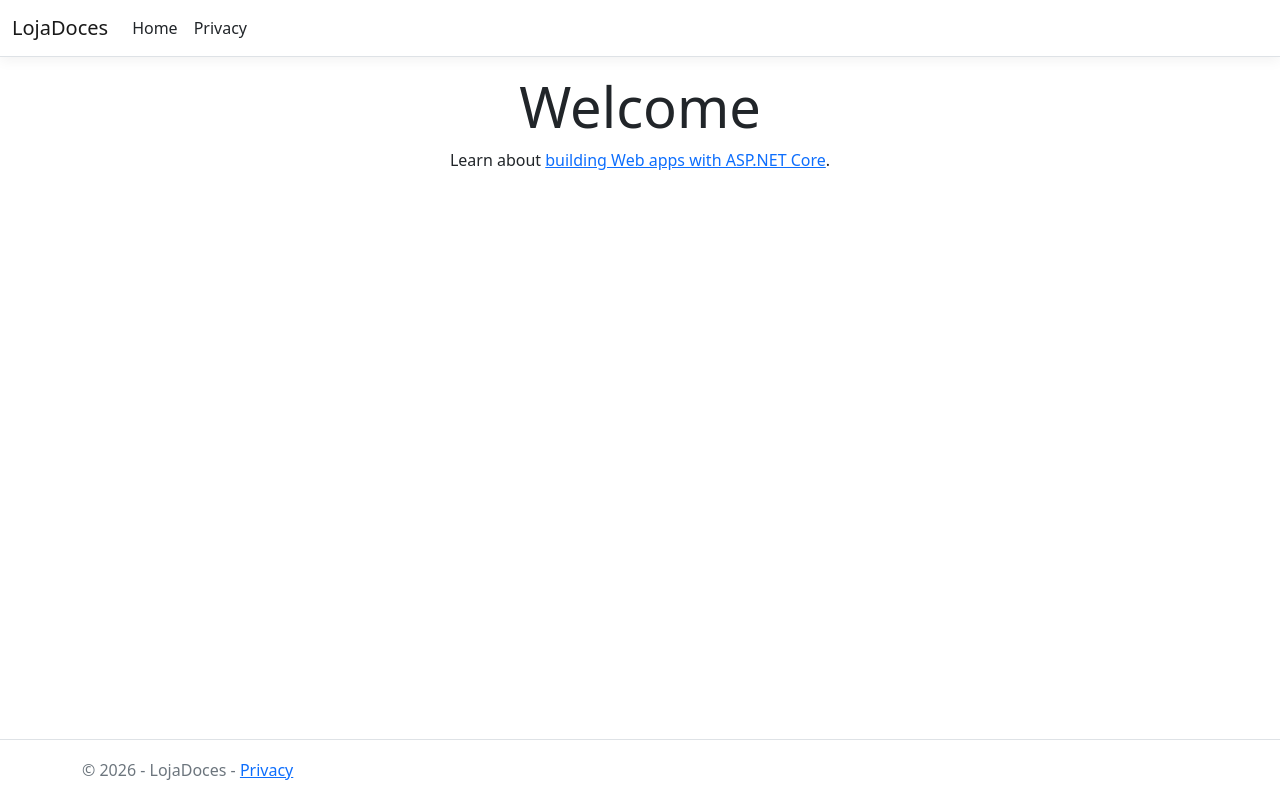
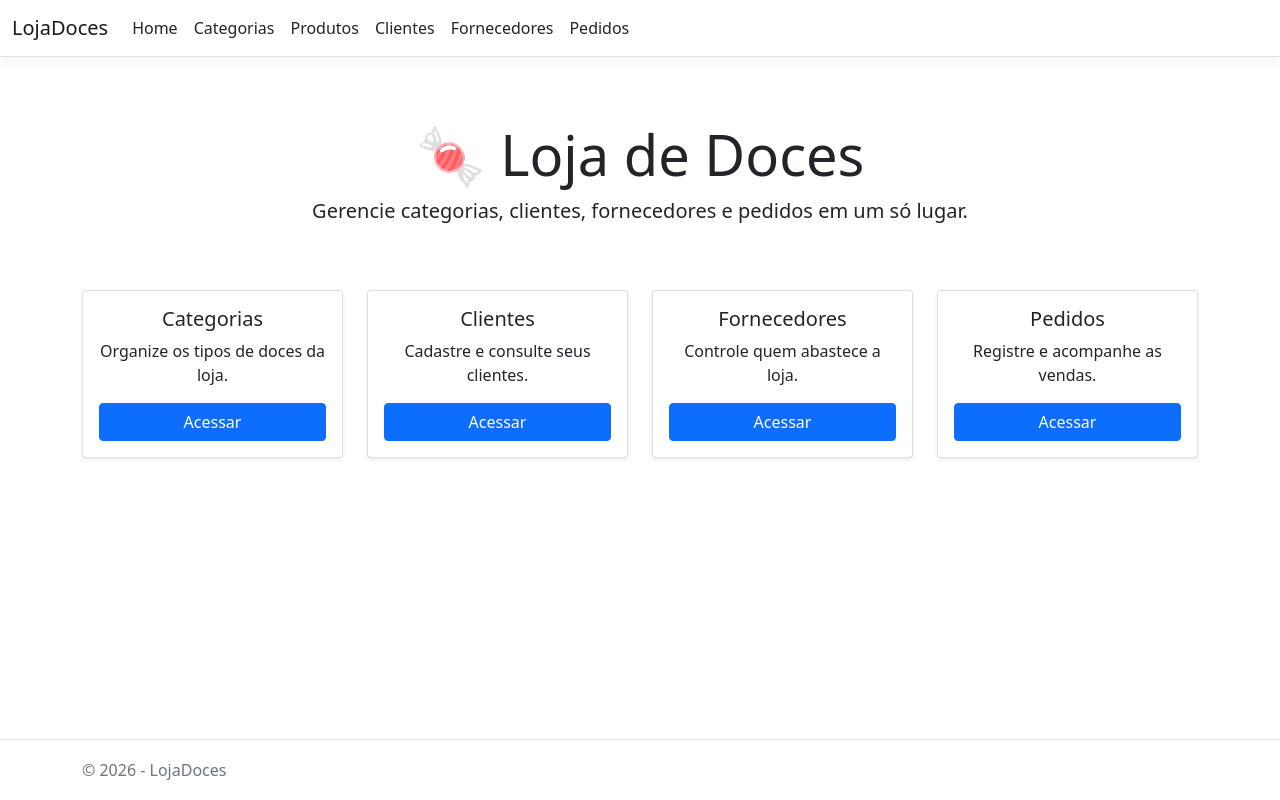
Before and after one commit to IsaSilvB007/sistema-loja-doces-poo, an ASP.NET Core app: page / in a window 1280 px wide. Run offline with ASP.NET Core 8, Linux system fonts and the light colour scheme; style sheets or scripts are compiled from the project's sources; some libraries are stand-ins or nearby versions.

Commit message:
fix: corrige cards da home e adiciona link de produtos no layout

```diff
--- a/LojaDoces/Views/Home/Index.cshtml
+++ b/LojaDoces/Views/Home/Index.cshtml
@@ -1,8 +1,58 @@
 @{
-    ViewData["Title"] = "Home Page";
+    ViewData["Title"] = "Loja de Doces";
 }
 
-<div class="text-center">
-    <h1 class="display-4">Welcome</h1>
-    <p>Learn about <a href="https://learn.microsoft.com/aspnet/core">building Web apps with ASP.NET Core</a>.</p>
+<div class="text-center py-5">
+    <h1 class="display-4">🍬 Loja de Doces</h1>
+    <p class="lead">Gerencie categorias, clientes, fornecedores e pedidos em um só lugar.</p>
 </div>
+
+<div class="row g-4 justify-content-center">
+    <div class="col-md-3">
+        <div class="card h-100 text-center shadow-sm">
+            <div class="card-body d-flex flex-column justify-content-between">
+                <div>
+                    <h5 class="card-title">Categorias</h5>
+                    <p class="card-text">Organize os tipos de doces da loja.</p>
+                </div>
+                <a asp-controller="Categorias" asp-action="Index" class="btn btn-primary mt-3">Acessar</a>
+            </div>
+        </div>
+    </div>
+
+    <div class="col-md-3">
+        <div class="card h-100 text-center shadow-sm">
+            <div class="card-body d-flex flex-column justify-content-between">
+                <div>
+                    <h5 class="card-title">Clientes</h5>
+                    <p class="card-text">Cadastre e consulte seus clientes.</p>
+                </div>
+                <a asp-controller="Clientes" asp-action="Index" class="btn btn-primary mt-3">Acessar</a>
+            </div>
+        </div>
+    </div>
+
+    <div class="col-md-3">
+        <div class="card h-100 text-center shadow-sm">
+            <div class="card-body d-flex flex-column justify-content-between">
+                <div>
+                    <h5 class="card-title">Fornecedores</h5>
+                    <p class="card-text">Controle quem abastece a loja.</p>
+                </div>
+                <a asp-controller="Fornecedores" asp-action="Index" class="btn btn-primary mt-3">Acessar</a>
+            </div>
+        </div>
+    </div>
+
+    <div class="col-md-3">
+        <div class="card h-100 text-center shadow-sm">
+            <div class="card-body d-flex flex-column justify-content-between">
+                <div>
+                    <h5 class="card-title">Pedidos</h5>
+                    <p class="card-text">Registre e acompanhe as vendas.</p>
+                </div>
+                <a asp-controller="Pedidos" asp-action="Index" class="btn btn-primary mt-3">Acessar</a>
+            </div>
+        </div>
+    </div>
+</div>
--- a/LojaDoces/Views/Shared/_Layout.cshtml
+++ b/LojaDoces/Views/Shared/_Layout.cshtml
@@ -1,5 +1,6 @@
 <!DOCTYPE html>
-<html lang="en">
+<html lang="pt-BR">
+
 <head>
     <meta charset="utf-8" />
     <meta name="viewport" content="width=device-width, initial-scale=1.0" />
@@ -8,13 +9,14 @@
     <link rel="stylesheet" href="~/css/site.css" asp-append-version="true" />
     <link rel="stylesheet" href="~/LojaDoces.styles.css" asp-append-version="true" />
 </head>
+
 <body>
     <header>
         <nav class="navbar navbar-expand-sm navbar-toggleable-sm navbar-light bg-white border-bottom box-shadow mb-3">
             <div class="container-fluid">
                 <a class="navbar-brand" asp-area="" asp-controller="Home" asp-action="Index">LojaDoces</a>
-                <button class="navbar-toggler" type="button" data-bs-toggle="collapse" data-bs-target=".navbar-collapse" aria-controls="navbarSupportedContent"
-                        aria-expanded="false" aria-label="Toggle navigation">
+                <button class="navbar-toggler" type="button" data-bs-toggle="collapse" data-bs-target=".navbar-collapse"
+                        aria-controls="navbarSupportedContent" aria-expanded="false" aria-label="Alternar navegação">
                     <span class="navbar-toggler-icon"></span>
                 </button>
                 <div class="navbar-collapse collapse d-sm-inline-flex justify-content-between">
@@ -23,27 +25,56 @@
                             <a class="nav-link text-dark" asp-area="" asp-controller="Home" asp-action="Index">Home</a>
                         </li>
                         <li class="nav-item">
-                            <a class="nav-link text-dark" asp-area="" asp-controller="Home" asp-action="Privacy">Privacy</a>
+                            <a class="nav-link text-dark" asp-area="" asp-controller="Categorias" asp-action="Index">Categorias</a>
+                        </li>
+                        <li class="nav-item">
+                            <a class="nav-link text-dark" asp-area="" asp-controller="Produtos" asp-action="Index">Produtos</a>
+                        </li>
+                        <li class="nav-item">
+                            <a class="nav-link text-dark" asp-area="" asp-controller="Clientes" asp-action="Index">Clientes</a>
+                        </li>
+                        <li class="nav-item">
+                            <a class="nav-link text-dark" asp-area="" asp-controller="Fornecedores" asp-action="Index">Fornecedores</a>
+                        </li>
+                        <li class="nav-item">
+                            <a class="nav-link text-dark" asp-area="" asp-controller="Pedidos" asp-action="Index">Pedidos</a>
                         </li>
                     </ul>
                 </div>
             </div>
         </nav>
     </header>
+
     <div class="container">
         <main role="main" class="pb-3">
+            @if (TempData["Sucesso"] is string ok)
+            {
+                <div class="alert alert-success alert-dismissible fade show" role="alert">
+                    @ok
+                    <button type="button" class="btn-close" data-bs-dismiss="alert" aria-label="Fechar"></button>
+                </div>
+            }
+            @if (TempData["Erro"] is string erro)
+            {
+                <div class="alert alert-danger alert-dismissible fade show" role="alert">
+                    @erro
+                    <button type="button" class="btn-close" data-bs-dismiss="alert" aria-label="Fechar"></button>
+                </div>
+            }
             @RenderBody()
         </main>
     </div>
 
     <footer class="border-top footer text-muted">
         <div class="container">
-            &copy; 2026 - LojaDoces - <a asp-area="" asp-controller="Home" asp-action="Privacy">Privacy</a>
+            &copy; 2026 - LojaDoces
         </div>
     </footer>
+
     <script src="~/lib/jquery/dist/jquery.min.js"></script>
     <script src="~/lib/bootstrap/dist/js/bootstrap.bundle.min.js"></script>
     <script src="~/js/site.js" asp-append-version="true"></script>
     @await RenderSectionAsync("Scripts", required: false)
 </body>
+
 </html>
```
